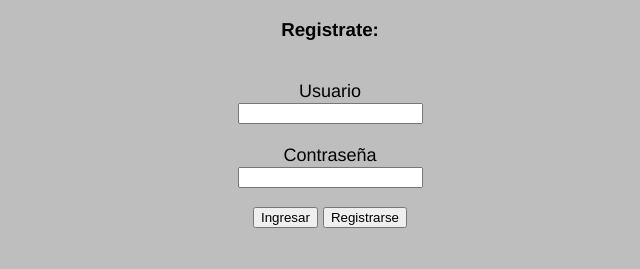
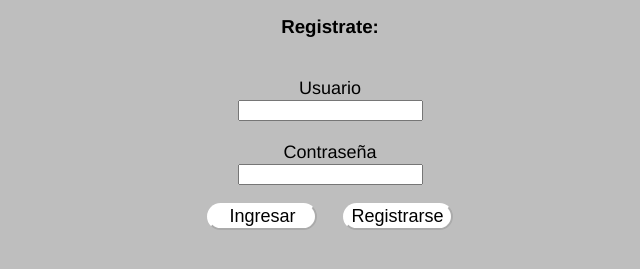
Before and after one commit to PioIX/2024---TPIN-1---G07, a plain HTML site: page Front/index.html in a window 1280 px wide. Shown: the part 405-674 px from the top of the page, without its empty margins (310-950 px from the left). Drawn offline with Linux system fonts and the light colour scheme.

Commit message:
Update stryle.css

```diff
--- a/Front/stryle.css
+++ b/Front/stryle.css
@@ -144,3 +144,15 @@ h4{
     height: 26px;
     width: auto;
 }
+
+.btn {
+    background-color: #ffffff;
+    border-radius: 16px;
+    border-color: #ffffff;
+    display: inline-block;
+    margin-left: 10px;
+    margin-right: 10px;
+    width: 110px;
+    height: 27px;
+    font-size: large;
+}
```
